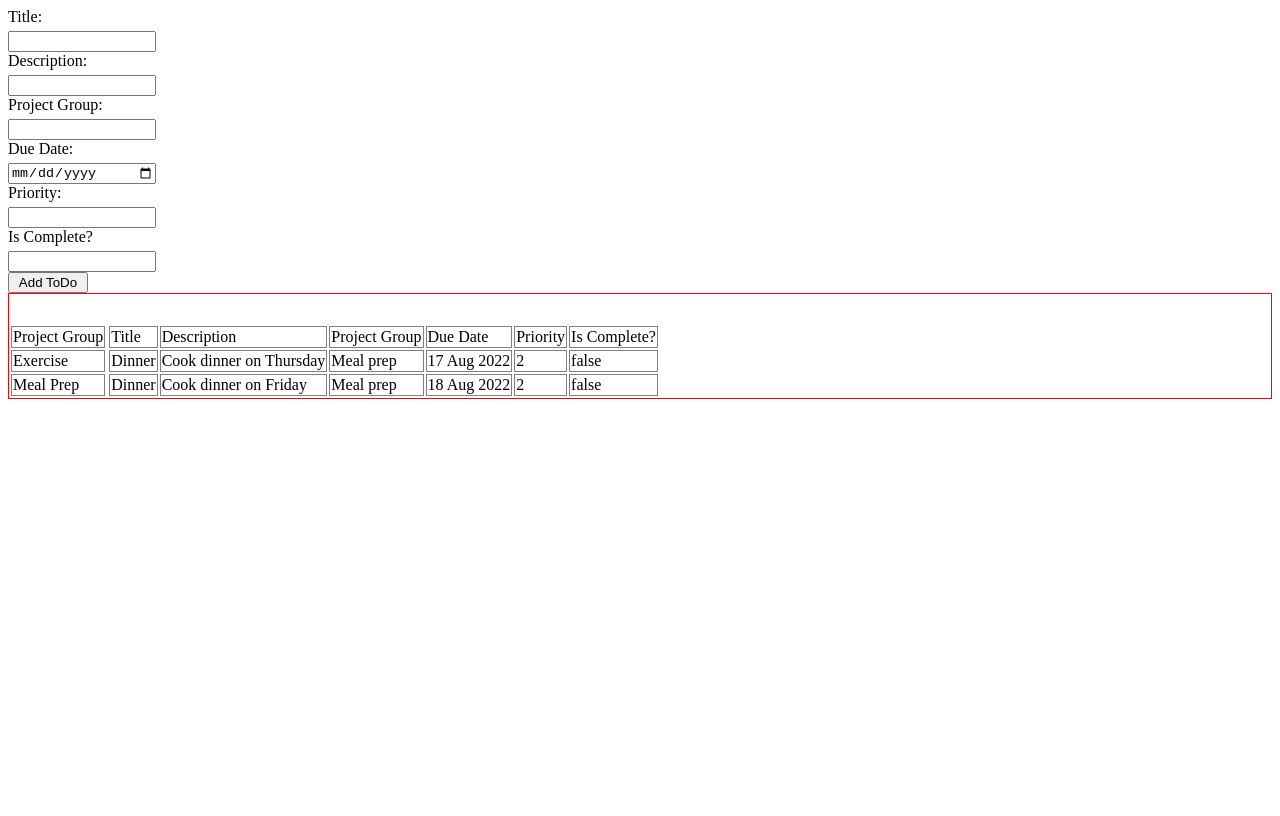
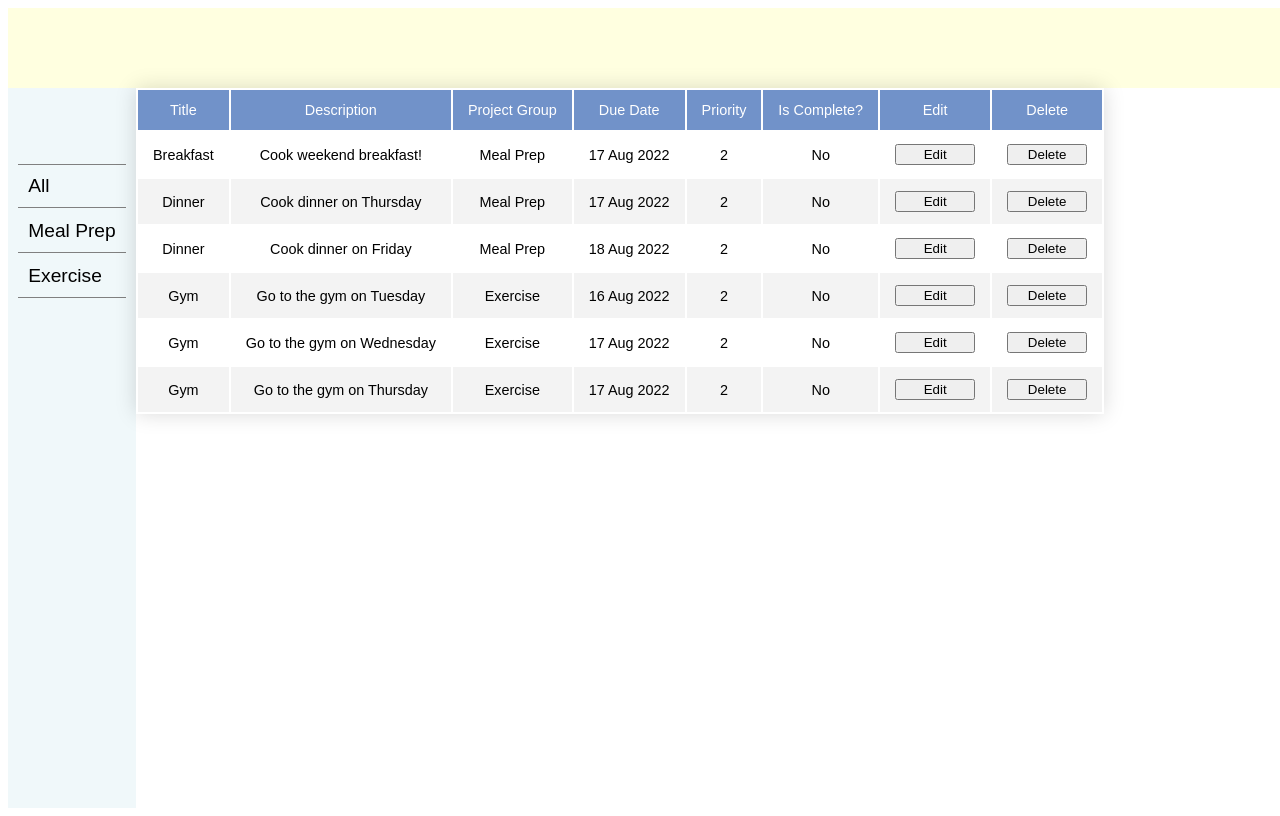
Before and after one commit to kinn81/todo-list, a website built with webpack: page src/index.html in a window 1280 px wide. Built offline with nearby package versions, Linux system fonts and the light colour scheme.

Commit message:
Code Update

```diff
--- a/src/index.html
+++ b/src/index.html
@@ -8,47 +8,22 @@
 </head>
 
 <body>
-  <form action="" method="">
-    <fieldset>
+  <div id="header"></div>
+  <div id="midContainer">
+    <div id="menu">
+      <div></div>
       <div>
-        <label for="title">Title:</label>
-        <input type="text" id="title">
+        <table id="projectsTable">
+          <thead>
+          </thead>
+          <tbody>
+          </tbody>
+        </table>
       </div>
-      <div>
-        <label for="description">Description:</label>
-        <input type="text" id="description">
-      </div>
-      <div>
-        <label for="project">Project Group:</label>
-        <input type="text" id="project">
-      </div>
-      <div>
-        <label for="dueDate">Due Date:</label>
-        <input type="date" id="dueDate">
-      </div>
-      <div>
-        <label for="priority">Priority:</label>
-        <input type="number" id="priority">
-      </div>
-      <div>
-        <label for="isComplete">Is Complete?</label>
-        <input type="boolean" id="isComplete">
-      </div>
-    </fieldset>
-    <button type="submit">Add ToDo</button>
-  </form>
+    </div>
 
-  <div id="table-container">
-    <div>
-      <table class="styled-table" id="projects-table">
-        <thead>
-        </thead>
-        <tbody>
-        </tbody>
-      </table>
-    </div>
-    <div>
-      <table class="styled-table" id="tasks-table">
+    <div id="mainPage">
+      <table id="tasksTable">
         <thead>
         </thead>
         <tbody>
@@ -58,4 +33,9 @@
   </div>
 </body>
 
+
+
+
+
+
 </html>
--- a/src/index.js
+++ b/src/index.js
@@ -2,28 +2,18 @@ import { ProjectList } from './projectList';
 import { Project } from './project';
 import { createTask } from './task';
 import './styles.css';
+import { isArray, update } from 'lodash';
+
+//Variable used to keep track of last project selected by user
+let selectedProject = 'All';
 
 //Container object to store, return, delete Project objects
 let projects = new ProjectList();
 
-let t1 = createTask("Gym", "Go to the gym on Tuesday", "Exercise", "16 Aug 2022", 2, false);
-let t2 = createTask("Gym", "Go to the gym on Wednesday", "Exercise", "17 Aug 2022", 2, false);
-let t3 = createTask("Gym", "Go to the gym on Thursday", "Exercise", "17 Aug 2022", 2, false);
-let exercise = new Project('Exercise');
-exercise.addTask([t1, t2, t3]);
-projects.addProject(exercise);
-
-let t4 = createTask("Dinner", "Cook dinner on Thursday", "Meal prep", "17 Aug 2022", 2, false);
-let t5 = createTask("Dinner", "Cook dinner on Friday", "Meal prep", "18 Aug 2022", 2, false);
-let mealPrep = new Project('Meal Prep');
-mealPrep.addTask(([t4, t5]));
-projects.addProject(mealPrep);
-
-
-function refreshProjects(projects) {
+function displayProjects(projects) {
     let newRow, newCell, newText;
-    let tableHead = document.getElementById('projects-table').getElementsByTagName('thead')[0];
-    let tableBody = document.getElementById('projects-table').getElementsByTagName('tbody')[0];
+    let tableHead = document.getElementById('projectsTable').getElementsByTagName('thead')[0];
+    let tableBody = document.getElementById('projectsTable').getElementsByTagName('tbody')[0];
 
     //Erase before refresh
     tableHead.innerHTML = ""
@@ -34,42 +24,48 @@ function refreshProjects(projects) {
         newRow = document.createElement("tr");
         tableHead.appendChild(newRow);
 
+        /*
         //Add header
         newCell = document.createElement("td");
         newText = document.createTextNode('Project Group');
         newCell.appendChild(newText);
         newRow.appendChild(newCell);
+        */
+        //Add 'All' project
+        addProj('All');
 
         //Add projects
         projects.getProjectNames().forEach(proj => {
+            addProj(proj);
+        })
+
+        //Helper function to add a single project
+        function addProj(p) {
             newRow = document.createElement("tr");
             tableBody.appendChild(newRow);
             newCell = document.createElement("td");
             newCell.addEventListener('click', function (e) {
-                refreshTasks(projects.getProjects(e.target.innerHTML));
+                this.selectedProject = e.target.innerHTML;
+                displayTasks(projects.getProjects(this.selectedProject));
             });
-            newText = document.createTextNode(proj);
+            newText = document.createTextNode(p);
             newCell.appendChild(newText);
             newRow.appendChild(newCell);
-        })
+        }
     }
 }
 
-function refreshTasks(singleProject, multiProjects) {
+function displayTasks(project) {
     let newRow, newCell, newText;
-    let tableHead = document.getElementById('tasks-table').getElementsByTagName('thead')[0];
-    let tableBody = document.getElementById('tasks-table').getElementsByTagName('tbody')[0];
-
-    console.log(multiProjects);
-
+    let tableHead = document.getElementById('tasksTable').getElementsByTagName('thead')[0];
+    let tableBody = document.getElementById('tasksTable').getElementsByTagName('tbody')[0];
 
     //Erase before refresh
     tableHead.innerHTML = ""
     tableBody.innerHTML = ""
 
-    if (singleProject.count() > 0) {
     //Add header row
-        let headings = ['Title', 'Description', 'Project Group', 'Due Date', 'Priority', 'Is Complete?'];
+    let headings = ['Title', 'Description', 'Project Group', 'Due Date', 'Priority', 'Is Complete?', 'Edit', 'Delete'];
     newRow = document.createElement("tr");
     tableHead.appendChild(newRow);
     headings.forEach(h => {
@@ -79,8 +75,20 @@ function refreshTasks(singleProject, multiProjects) {
         newRow.appendChild(newCell);
     });
 
+    //If its an array of projects, loop over them adding each one, else just add single project
+    if (isArray(project)) {
+        project.forEach(p => {
+            refreshSingle(p)
+        });
+    } else {
+        refreshSingle(project);
+    }
+
+    //Helper function to add a single project
+    function refreshSingle(p) {
+        if (p.count() > 0) {
             //Add tasks
-        singleProject.getTasks().forEach(task => {
+            p.getTasks().forEach(task => {
                 newRow = document.createElement("tr");
                 tableBody.appendChild(newRow);
                 Object.keys(task).forEach(key => {
@@ -89,9 +97,61 @@ function refreshTasks(singleProject, multiProjects) {
                     newCell.appendChild(newText);
                     newRow.appendChild(newCell);
                 });
+                newRow.appendChild(getTableButton('Edit'));
+                newRow.appendChild(getTableButton('Delete'));
             });
         }
     }
 
-refreshProjects(projects);
-refreshTasks(projects.getProjects("Meal Prep"));
+    //Helper function to add a button
+    function getTableButton(buttonName) {
+        newCell = document.createElement("td");
+        newText = document.createElement("BUTTON");
+        newText.addEventListener('click', tableButtonAction);
+        newText.innerHTML = buttonName;
+        newCell.appendChild(newText);
+        return newCell;
+    }
+}
+
+//Function called when Edit or Delete is pressed
+function tableButtonAction(e) {
+    if (e.target.innerHTML == 'Delete') deleteRecord(e.target.parentElement.parentElement);
+}
+
+//Function called when a user tries to delete a task record
+function deleteRecord(row) {
+    const tempTask = createTask(
+        row.cells[0].firstChild.data,
+        row.cells[1].firstChild.data,
+        row.cells[2].firstChild.data,
+        row.cells[3].firstChild.data,
+        row.cells[4].firstChild.data,
+        row.cells[5].firstChild.data
+    )
+    projects.deleteTask(tempTask);
+    updateTables();
+}
+
+//Called when the Add Task form is submitted
+function addTask(e) {
+    projects.addTask(e.title.value, e.description.value, e.project.value, e.dueDate.value, e.priority.value, e.isComplete.value);
+    displayProjects(projects);
+    displayTasks(projects.getProjects(selectedProject));
+}
+
+function updateTables() {
+    displayProjects(projects);
+    displayTasks(projects.getProjects(selectedProject));
+
+}
+
+//Add demo data and initialise app
+projects.addTask("Breakfast", "Cook weekend breakfast!", "Meal Prep", "17 Aug 2022", 2, 'No');
+projects.addTask("Gym", "Go to the gym on Tuesday", "Exercise", "16 Aug 2022", 2, 'No');
+projects.addTask("Gym", "Go to the gym on Wednesday", "Exercise", "17 Aug 2022", 2, 'No');
+projects.addTask("Gym", "Go to the gym on Thursday", "Exercise", "17 Aug 2022", 2, 'No');
+projects.addTask("Dinner", "Cook dinner on Thursday", "Meal Prep", "17 Aug 2022", 2, 'No');
+projects.addTask("Dinner", "Cook dinner on Friday", "Meal Prep", "18 Aug 2022", 2, 'No');
+window.addTask = addTask;
+updateTables();
--- a/src/projectList.js
+++ b/src/projectList.js
@@ -1,4 +1,7 @@
-export { ProjectList }
+export { ProjectList };
+import { create } from "lodash";
+import { createTask } from "./task";
+import { Project } from "./project";
 
 class ProjectList {
     #projects
@@ -14,12 +17,23 @@ class ProjectList {
     }
 
     checkProjectExists(project) {
-        for (let i = 0; i < this.#projects.length; i++) {
-            return (this.#projects[i].getName() == project.getName() ? true : false)
+        if (typeof project == "string") {
+            for (let i = 0; i < this.#projects.length; i++) {
+                if(this.#projects[i].getName() == project) {
+                    return true;
+                }
+            }
+        } else {
+            for (let i = 0; i < this.#projects.length; i++) {
+                if(this.#projects[i].getName() == project.getName()) {
+                    return true;
+                }
+            }
         }
+        return false;
     }
 
-    getProjects(projectName = 'All') {
+    getProjects(projectName) {
         if (projectName == 'All') {
             return this.#projects;
         } else {
@@ -41,6 +55,22 @@ class ProjectList {
         return this.#projects.length;
     }
 
-    removeProject(project) {
+    deleteProject(project) {
+    }
+
+    deleteTask(task) {
+        this.getProjects(task.project).removeTask(task);
+    }
+
+    addTask(title, desc, project = "Default", dueDate, priority = 1, isComplete = false) {
+        let newTask = createTask(title, desc, project, dueDate, priority, isComplete);
+        if (this.checkProjectExists(project)) {
+            let p = this.getProjects(project);
+            p.addTask(newTask);
+        } else {
+            let newProject = new Project(project);
+            newProject.addTask(newTask);
+            this.addProject(newProject);
+        }
     }
 }
--- a/src/styles.css
+++ b/src/styles.css
@@ -1,39 +1,88 @@
-form {
-    display: flex;
-    flex-direction: column;
-    width: 10vw;
+body {
+    display: grid;
+    grid-template-rows: 10vh 90vh;
+}
+
+#header {
+    background-color: lightyellow;
+}
+
+#midContainer {
+    display: grid;
+    grid-template-columns: 10vw 90vw;
+}
+
+#menu {
+    display: grid;
+    grid-template-rows: 10% 80%;
+    background-color: rgb(240, 248, 250);
+}
+
+/* STYLE THE TASK LIST TABLE*/
+fieldset {
+    border: 0;
+    padding: 0;
+    margin: 0;
 }
 
 button {
     width: 80px;
 }
 
-fieldset {
-    border: 0;
-    padding: 0;
-    margin: 0;
-
+#tasksTable {
+    font-size: 0.9em;
+    font-family: sans-serif;
+    box-shadow: 0 0 20px rgba(0, 0, 0, 0.15);
+    flex: 1 1 100%;
 }
 
-fieldset div {
-    display: flex;
-    flex-direction: column;
-    gap: 5px;
-    width: 80%;
+#tasksTable thead tr {
+    background-color: #7192c9;
+    color: #ffffff;
 }
 
-
-.styled-table {
-    padding-top: 30px;
+#tasksTable th,
+#tasksTable td {
+    padding: 12px 15px;
+    text-align: center;
 }
 
-.styled-table * {
-    border: 1px solid gray;
+#tasksTable tbody tr {
+    border-bottom: 1px solid #dddddd;
 }
 
-#table-container {
-    display: flex;
-    flex-direction: row;
-    border: solid 1px red;
+#tasksTable tbody tr:nth-of-type(even) {
+    background-color: #f3f3f3;
+}
 
+#tasksTable tbody tr:last-of-type {
+    border-bottom: 2px solid #7192c9;
 }
+
+/*STYLE THE LEFT MENU BAR*/
+#menu {
+    justify-content: center;
+}
+
+/* STYLE THE PROJECT LIST TABLE*/
+#projectsTable {
+    font-size: 1.2em;
+    font-family: sans-serif;
+}
+
+#projectsTable:first-child tr:first-child td:first-child {
+    border-top: 1px solid grey;
+}
+
+#projectsTable td {
+    padding: 10px;
+    border-bottom: 1px solid grey;
+}
+
+#projectsTable td:hover {
+    background-color: rgb(235, 243, 245);
+}
+
+#projectsTable td:active {
+    background-color: rgb(245, 253, 255);
+}
--- a/src/task.js
+++ b/src/task.js
@@ -2,10 +2,10 @@ export { createTask };
 
 
 //This represents an individual TASK, which will be contained in a PROJECT LIST
-const createTask = (title, desc, project = "default", dueDate, priority = 1, isComplete = false) => {
+const createTask = (title, desc, project = "Default", dueDate, priority = 1, isComplete = false) => {
     let taskActions = {
         isEqual(o) {
-            if (JSON.stringify(this) === JSON.stringify(o)) {
+            if (JSON.stringify(this) == JSON.stringify(o)) {
                 return true;
             } else {
                 return false;
@@ -17,7 +17,7 @@ const createTask = (title, desc, project = "default", dueDate, priority = 1, isC
     task.desc = desc;
     task.project = project;
     task.dueDate = dueDate;
-    task.priority = priority;
+    task.priority = Number(priority);
     task.isComplete = isComplete;
 
     return task;
```
Also changed, not shown: src/project.js (+6 -10 lines). Lines whose indentation alone changed are shown as unchanged.
